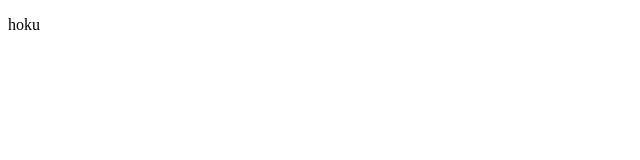
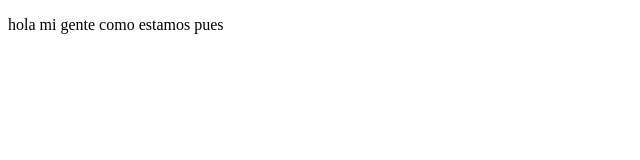
Before and after one commit to jduque56/proyectoDemocursoPrework, a plain HTML site: page index.html in a window 1280 px wide. Shown: the whole page, without its empty margins (0-640 px from the left). Drawn offline with Linux system fonts and the light colour scheme.

Commit message:
cambios mensaje mas largo

```diff
--- a/index.html
+++ b/index.html
@@ -6,6 +6,6 @@
     <title>Document</title>
 </head>
 <body>
-    <p> hoku</p>
+    <p> hola mi gente como estamos pues</p>
 </body>
 </html>
```
